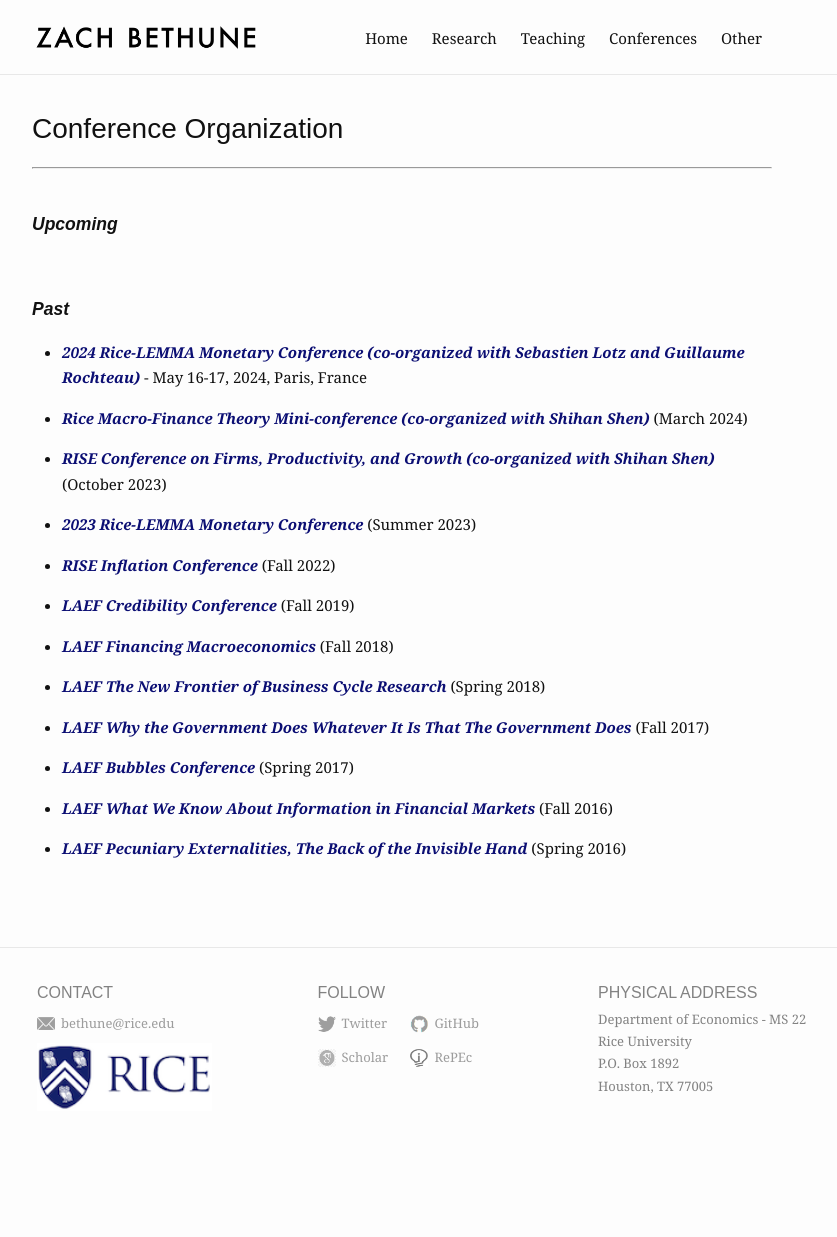
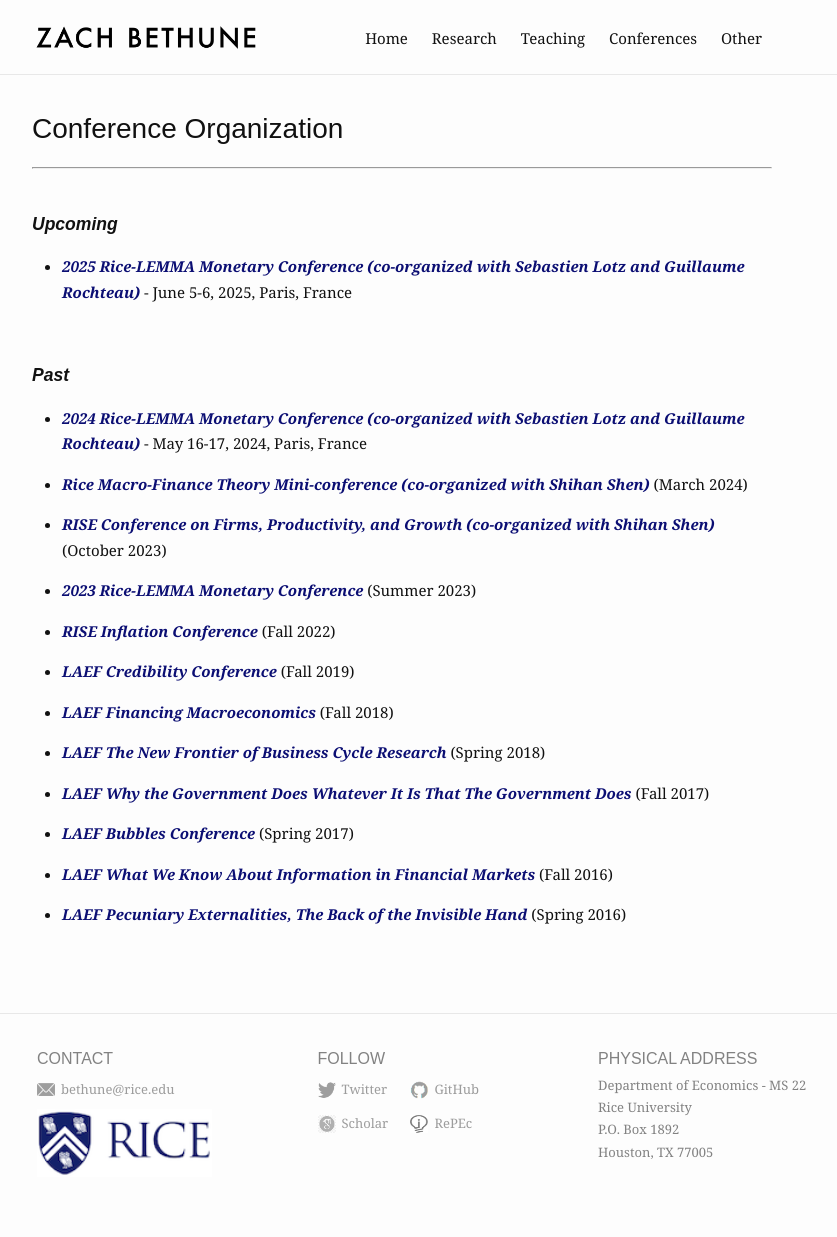
Before and after one commit to zbethune/zbethune.github.io, a Jekyll site: the page built from conferences.md, in a window 1280 px wide. Shown: the whole page, without its empty margins (238-1075 px from the left). Built offline with Jekyll 4.4.1, drawn with Linux system fonts in a browser that asks for light colours; before the commit the page ends 1171 px from its top, so only the background shows below that.

Commit message:
update conferences

```diff
--- a/conferences.md
+++ b/conferences.md
@@ -10,7 +10,7 @@ slug: /conferences
 
 ### ***Upcoming***
 
-
+- <a style="color: #0b0e73" href="./assets/pdfs/2025 Rice-LEMMA Program.pdf" target="_blank" rel="noopener noreferrer" color="blue">***2025 Rice-LEMMA Monetary Conference (co-organized with Sebastien Lotz and Guillaume Rochteau)*** </a>  - June 5-6, 2025, Paris, France
 
 <br />
 
```
Also changed, not shown: 1 other file.
